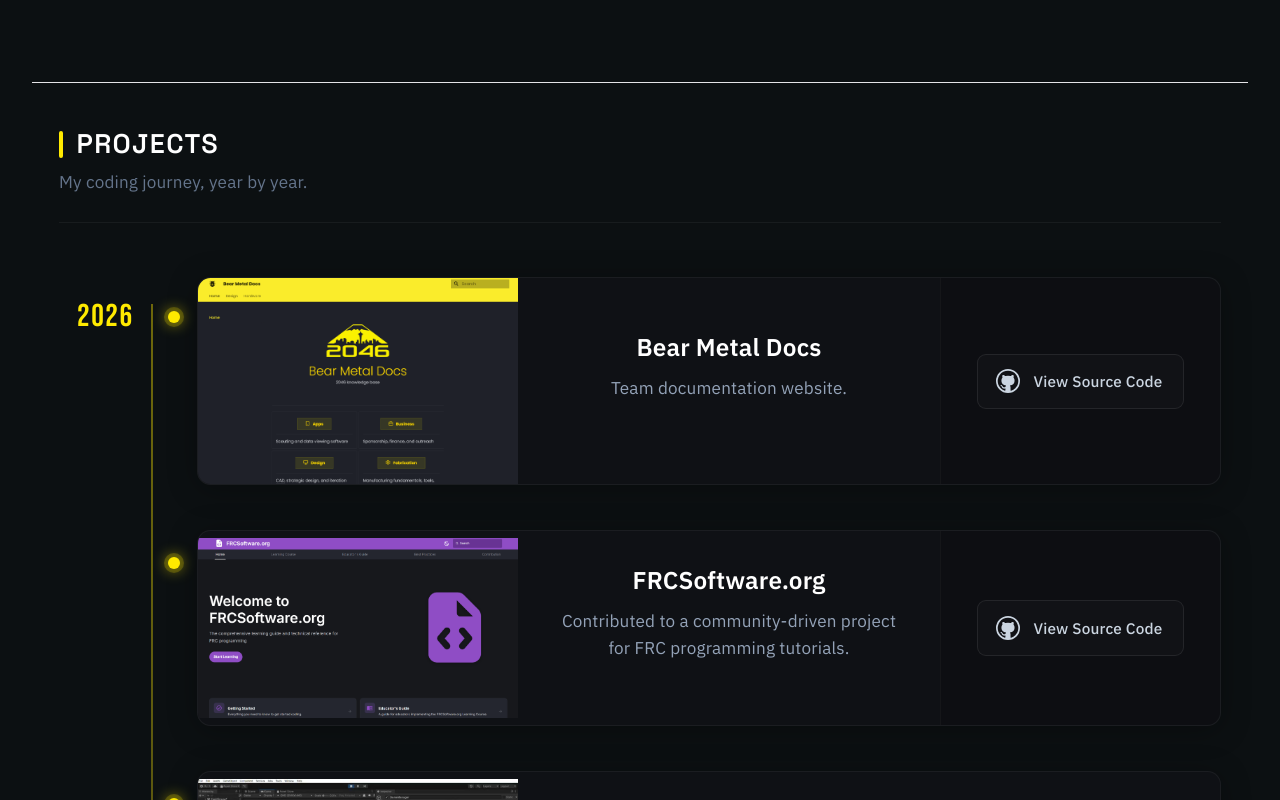
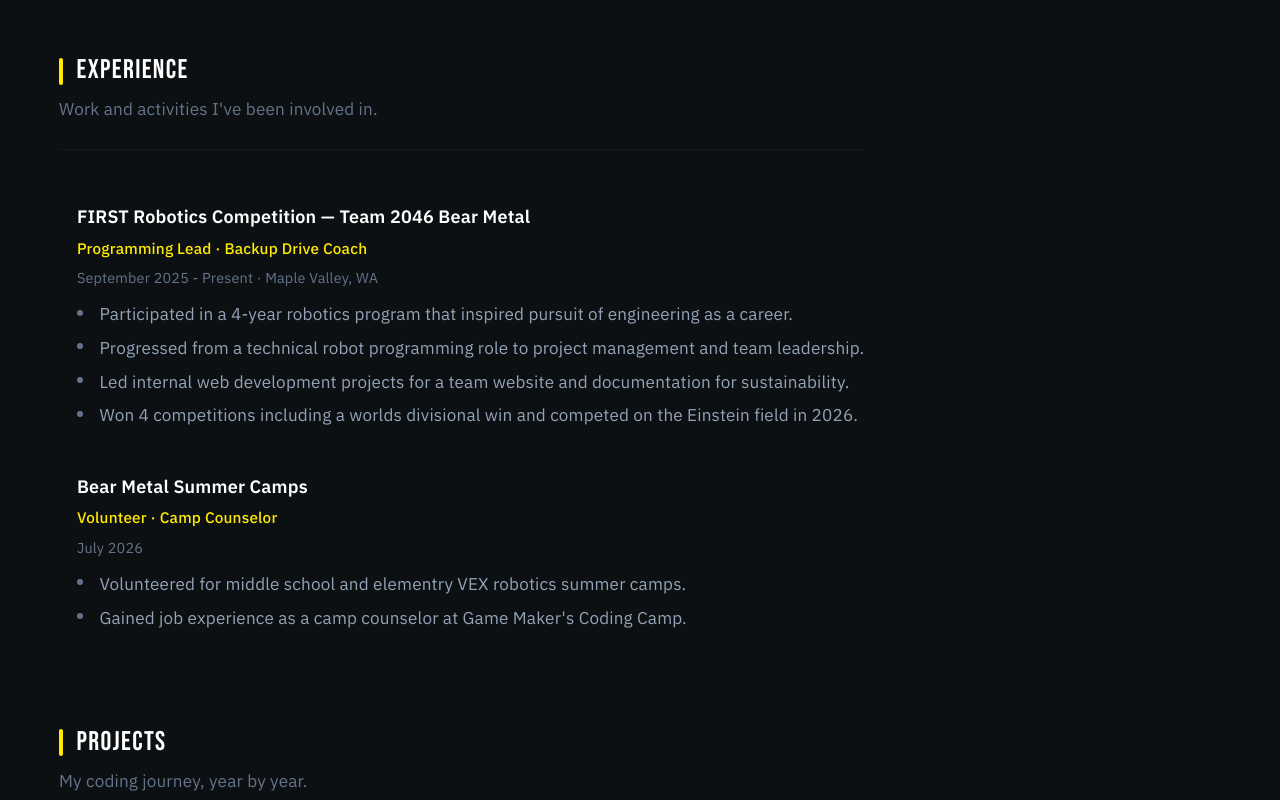
Before and after one commit to reniejoshi/reniejoshi.github.io, a React (Vite) app: page / in a window 1280 px wide. Shown: the part 780-1580 px from the top of the page. Built offline with nearby package versions, Linux system fonts and the light colour scheme.

Commit message:
feat: add experience section

```diff
--- a/src/pages/HomePage.css
+++ b/src/pages/HomePage.css
@@ -1,3 +1,11 @@
+:root {
+  --timeline-accent: #ffea00;
+  --timeline-heading: #ffffff;
+  --timeline-body: #94a3b8;
+  --timeline-muted: #64748b;
+  --timeline-border: rgba(255, 255, 255, 0.05);
+}
+
 .hero {
   position: relative;
   flex-shrink: 0;
@@ -55,26 +63,31 @@
   }
 }
 
-.timeline-section-wrapper {
+.page .section {
   max-width: 1400px;
-  margin: 4rem auto;
+  margin: 2rem auto;
   padding: 0 1.5rem;
 }
 
-.timeline-header {
+.page .section.experience-section {
+  margin-right: auto;
+  margin-left: 0;
+}
+
+.page .header {
   display: flex;
-  justify-content: space-between;
-  align-items: flex-end;
+  flex-direction: column;
+  align-items: flex-start;
   margin-bottom: 3rem;
-  border-bottom: 1px solid rgba(255, 255, 255, 0.05);
+  border-bottom: 1px solid var(--timeline-border);
   padding-bottom: 1.5rem;
 }
 
-.timeline-main-title {
+.page .title {
   font-size: 1.5rem;
   font-weight: 700;
   letter-spacing: 0.05em;
-  color: #ffffff;
+  color: var(--timeline-heading);
   display: flex;
   align-items: center;
   gap: 0.75rem;
@@ -85,19 +98,19 @@
   display: inline-block;
   width: 4px;
   height: 1.5rem;
-  background-color: #ffea00;
+  background-color: var(--timeline-accent);
   border-radius: 2px;
 }
 
-.timeline-subtitle {
-  color: #64748b;
+.page .subtitle {
+  color: var(--timeline-muted);
   font-size: 0.95rem;
   margin: 0.5rem 0 0 0;
   padding: 0;
   text-align: left;
 }
 
-.timeline-container {
+.page .container {
   position: relative;
   display: flex;
   flex-direction: column;
@@ -108,7 +121,7 @@
 .timeline-vertical-line {
   position: absolute;
   top: 1.5rem;
-  left: 92px;
+  left: 105px;
   width: 2px;
   height: calc(100% - 4rem);
   background: linear-gradient(
@@ -139,24 +152,23 @@
   font-size: 1.75rem;
   font-weight: 700;
   font-family: 'Bebas Neue', sans-serif;
-  color: #ffea00;
+  color: var(--timeline-accent);
   letter-spacing: 0.05em;
 }
 
 .timeline-glowing-dot {
   width: 12px;
   height: 12px;
-  background-color: #ffea00;
+  background-color: var(--timeline-accent);
   border-radius: 50%;
   box-shadow:
     0 0 0 4px rgba(255, 234, 0, 0.2),
     0 0 15px #ffea00;
-  transform: translateX(10px);
 }
 
 .timeline-card {
   background: #0f1115;
-  border: 1px solid rgba(255, 255, 255, 0.05);
+  border: 1px solid var(--timeline-border);
   border-radius: 0.75rem;
   display: grid;
   grid-template-columns: 1fr;
@@ -190,15 +202,19 @@
 .timeline-card-info-box h3 {
   font-size: 1.35rem;
   font-weight: 600;
-  color: #ffffff;
+  color: var(--timeline-heading);
   margin: 0 0 0.75rem 0;
 }
 
 .timeline-card-info-box p {
   font-size: 0.95rem;
-  color: #94a3b8;
+  color: var(--timeline-body);
   line-height: 1.6;
   margin: 0 0 1.5rem 0;
+
+  &:last-child {
+    margin-bottom: 0;
+  }
 }
 
 .timeline-card-actions-box {
@@ -207,7 +223,7 @@
   flex-direction: column;
   gap: 0.75rem;
   justify-content: center;
-  background: rgba(0, 0, 0, 0.15);
+  background: #0f1115;
   border-top: 1px solid rgba(255, 255, 255, 0.03);
 }
 
@@ -237,19 +253,62 @@
 .action-row-btn:hover {
   background: rgba(255, 234, 0, 0.04);
   border-color: rgba(255, 234, 0, 0.3);
-  color: #ffea00;
+  color: var(--timeline-accent);
   transform: translateX(3px);
 }
 
-.section-block {
-  margin-top: 2.5rem;
-  border-top: 1px solid var(--border);
-  padding-top: 2rem;
+.experience-card {
+  width: 100%;
 }
 
-@media (min-width: 768px) {
-  .section-block {
-    margin-top: 3.5rem;
-    padding-top: 2.5rem;
-  }
+.experience-card h3 {
+  font-size: 1rem;
+  font-weight: 600;
+  color: var(--timeline-heading);
+  margin: 0 0 0.25rem 0;
+  text-align: left;
 }
+
+.experience-role {
+  font-size: 0.85rem;
+  font-weight: 500;
+  color: var(--timeline-accent);
+  margin: 0 0 0.25rem 0;
+  text-align: left;
+}
+
+.experience-meta {
+  font-size: 0.8rem;
+  color: var(--timeline-muted);
+  margin: 0 0 0.5rem 0;
+  text-align: left;
+}
+
+.experience-list {
+  margin: 0;
+  padding: 0;
+  list-style: none;
+  display: flex;
+  flex-direction: column;
+  gap: 0.35rem;
+}
+
+.experience-list li {
+  position: relative;
+  padding-left: 1.25rem;
+  font-size: 0.95rem;
+  color: var(--timeline-body);
+  line-height: 1.6;
+  text-align: left;
+}
+
+.experience-list li::before {
+  content: '';
+  position: absolute;
+  left: 0;
+  top: 0.55em;
+  width: 6px;
+  height: 6px;
+  background-color: var(--timeline-muted);
+  border-radius: 50%;
+}
--- a/src/pages/HomePage.tsx
+++ b/src/pages/HomePage.tsx
@@ -35,20 +35,72 @@ function HomePage() {
         </div>
       </section>
 
-      <section className="timeline-section-wrapper section-block">
-        <div className="timeline-header">
-          <div className="timeline-heading-block">
-            <h2 className="timeline-main-title">
-              <span className="title-accent-bar" />
-              PROJECTS
-            </h2>
-            <p className="timeline-subtitle">
-              My coding journey, year by year.
+      <section className="section experience-section">
+        <div className="header">
+          <h2 className="title">
+            <span className="title-accent-bar" />
+            EXPERIENCE
+          </h2>
+          <p className="subtitle">Work and activities I've been involved in.</p>
+        </div>
+
+        <div className="experience-container container">
+          <div className="experience-card">
+            <h3>FIRST Robotics Competition — Team 2046 Bear Metal</h3>
+            <p className="experience-role">
+              Programming Lead · Backup Drive Coach
             </p>
+            <p className="experience-meta">
+              September 2025 - Present · Maple Valley, WA
+            </p>
+            <ul className="experience-list">
+              <li>
+                Participated in a 4-year robotics program that inspired pursuit
+                of engineering as a career.
+              </li>
+              <li>
+                Progressed from a technical robot programming role to project
+                management and team leadership.
+              </li>
+              <li>
+                Led internal web development projects for a team website and
+                documentation for sustainability.
+              </li>
+              <li>
+                Won 4 competitions including a worlds divisional win and
+                competed on the Einstein field in 2026.
+              </li>
+            </ul>
+          </div>
+
+          <div className="experience-card">
+            <h3>Bear Metal Summer Camps</h3>
+            <p className="experience-role">Volunteer · Camp Counselor</p>
+            <p className="experience-meta">July 2026</p>
+            <ul className="experience-list">
+              <li>
+                Volunteered for middle school and elementry VEX robotics summer
+                camps.
+              </li>
+              <li>
+                Gained job experience as a camp counselor at Game Maker's Coding
+                Camp.
+              </li>
+            </ul>
           </div>
         </div>
+      </section>
 
-        <div className="timeline-container">
+      <section className="section">
+        <div className="header">
+          <h2 className="title">
+            <span className="title-accent-bar" />
+            PROJECTS
+          </h2>
+          <p className="subtitle">My coding journey, year by year.</p>
+        </div>
+
+        <div className="container">
           <div className="timeline-vertical-line" />
 
           <div className="timeline-row">
```
